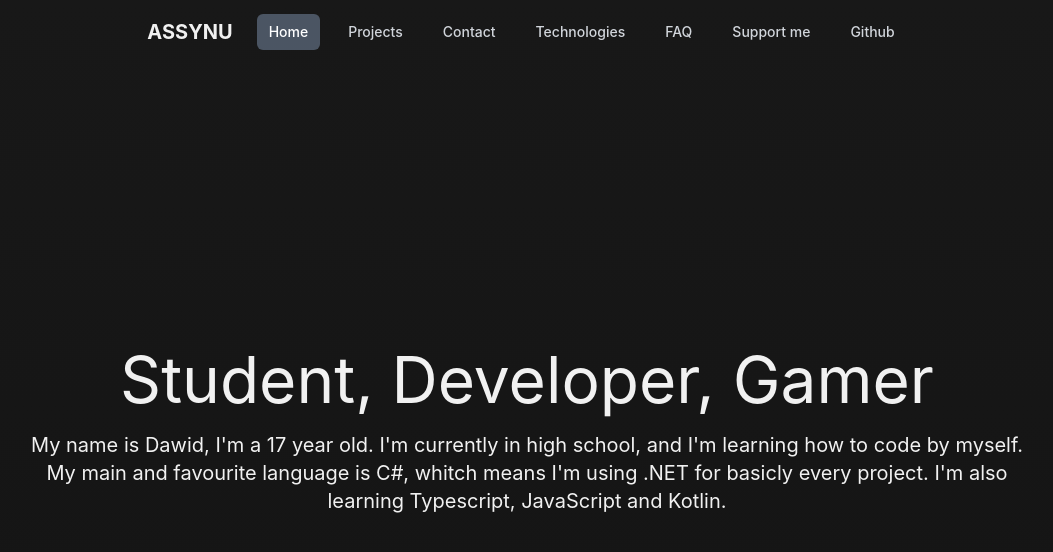
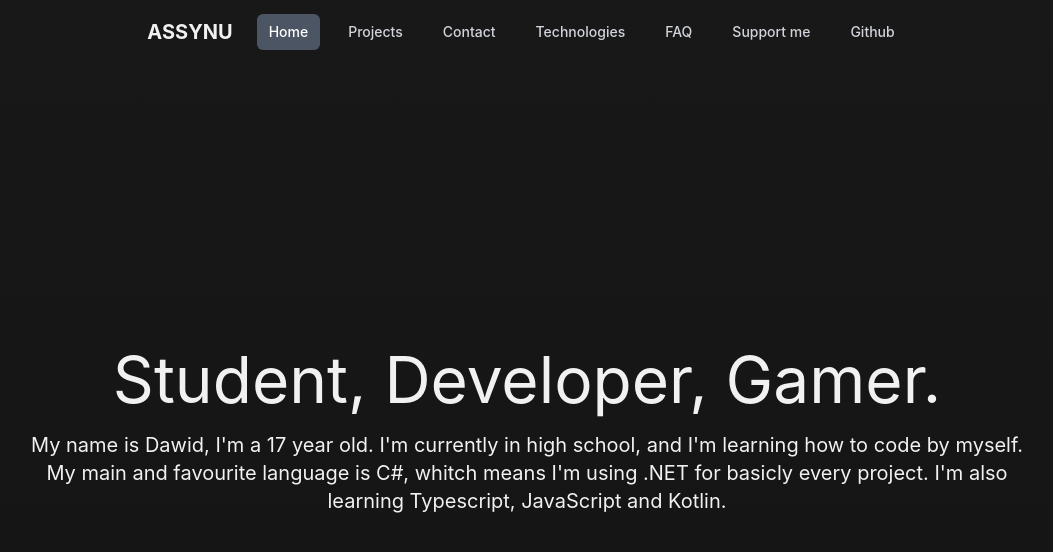
Before and after one commit to ASSYNU/assynu-net, a Next.js app: page / in a window 1280 px wide. Shown: the top 552 px of the page, without its empty margins (113-1166 px from the left). Built offline with nearby package versions, Linux system fonts and the light colour scheme.

Commit message:
Deploy test #2

```diff
--- a/pages/index.tsx
+++ b/pages/index.tsx
@@ -27,7 +27,7 @@ const Home: NextPage = () => {
 
       <main className={styles.main}>
 
-        <h1 className={styles.title}>Student, Developer, Gamer</h1>
+        <h1 className={styles.title}>Student, Developer, Gamer.</h1>
         <p className="text-xl p-3.5 max-w-5xl text-center">
           My name is Dawid, I'm a 17 year old. I'm currently in high school, and
           I'm learning how to code by myself. My main and favourite language is
```
